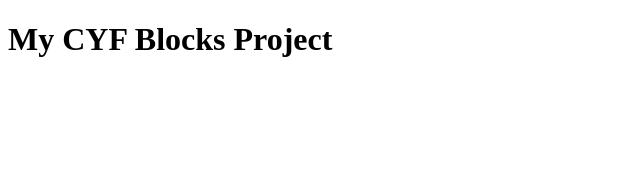
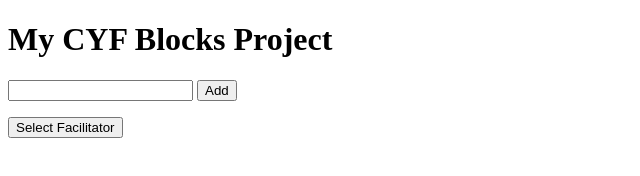
Before and after one commit to christina-mifsud/CYFblocks, a plain HTML site: page index.html in a window 1280 px wide. Shown: the whole page, without its empty margins (0-640 px from the left). Drawn offline with Linux system fonts and the light colour scheme.

Commit message:
Update index.html

```diff
--- a/index.html
+++ b/index.html
@@ -11,6 +11,12 @@
     <body>
         <h1>My CYF Blocks Project</h1>
         <!-- in the space below here you should paste the 'Static HTML' from your CYF Blocks project page -->
+<ul id="list"></ul>
+<input id="inputName"/>
+<button id="button">Add</button>
+
+<p id="random"></p>
+<button id="facilitator">Select Facilitator</button>
 
         <!----->
         <script src="script.js"></script>
```
